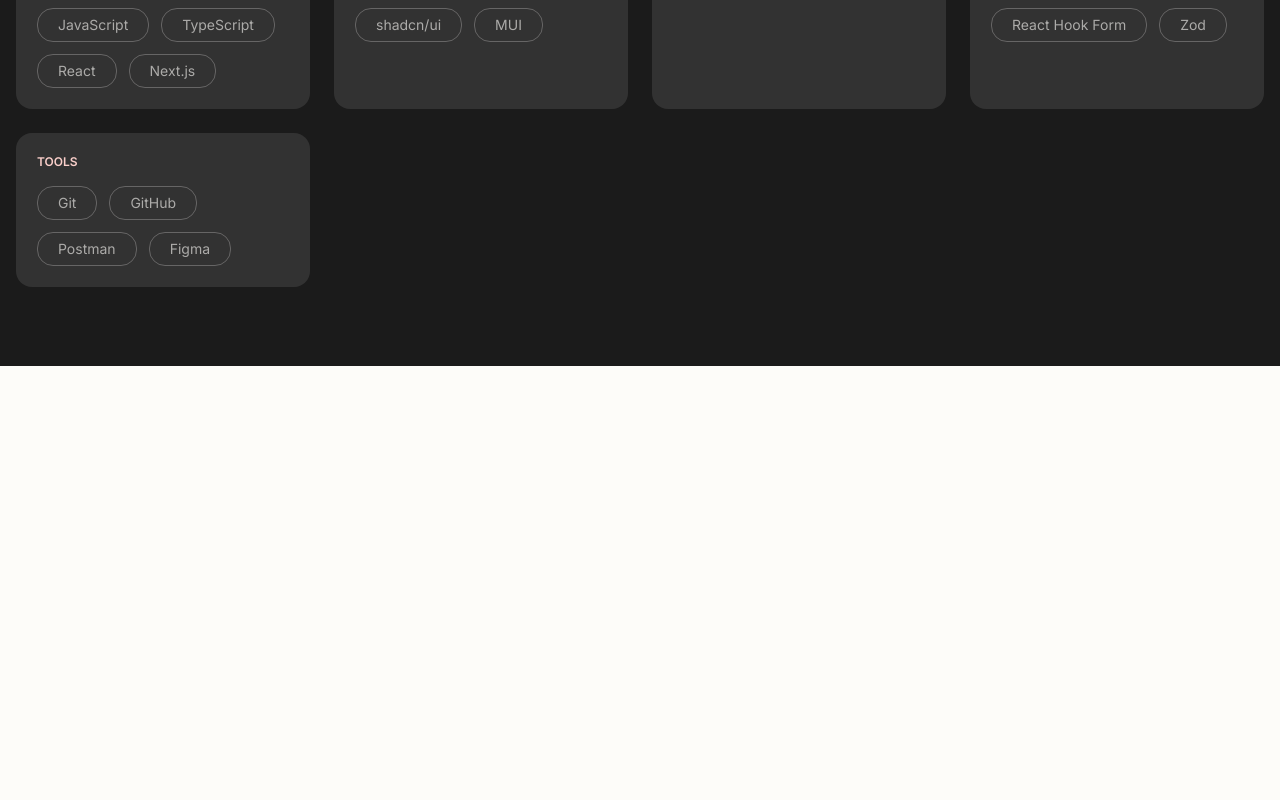
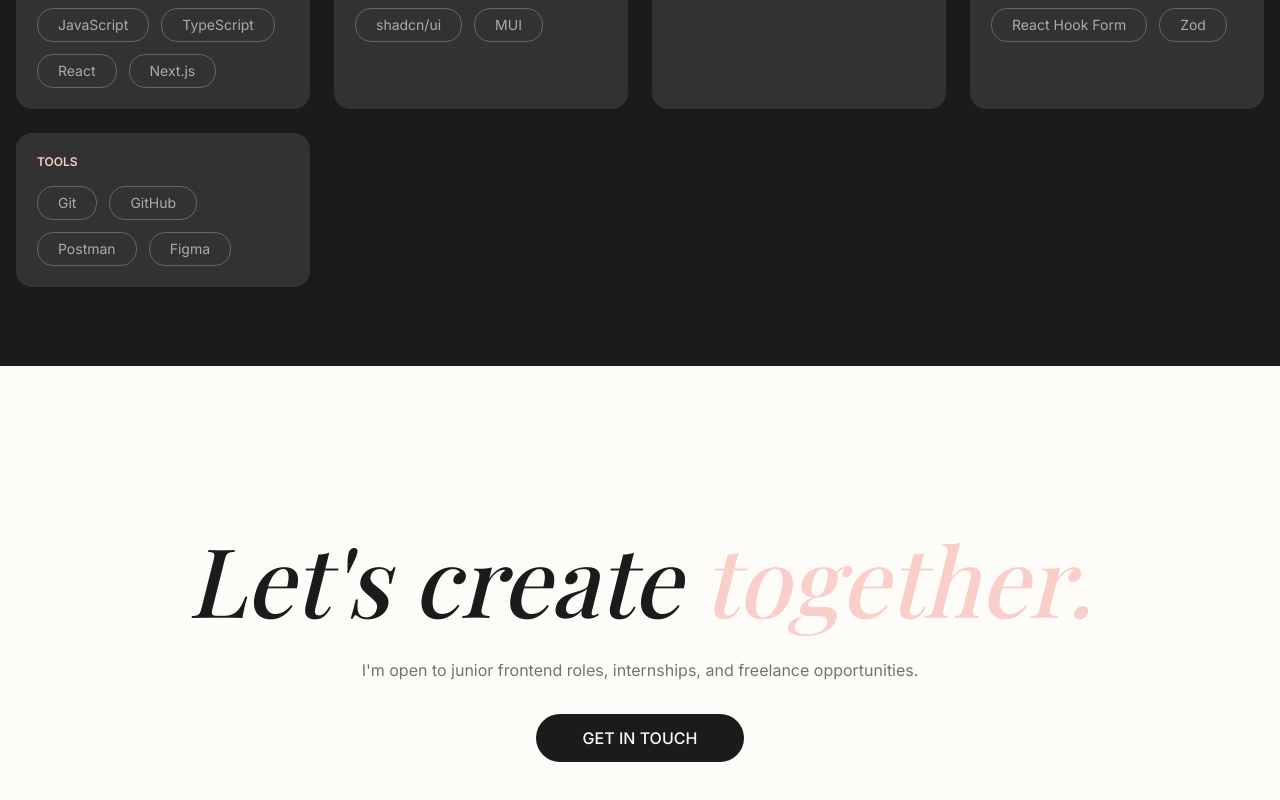
Before and after one commit to Hibaz108/portfolio, a React (Vite) app: page / in a window 1280 px wide. Shown: the part 1814-2614 px from the top of the page. Before the commit the page ends 2180 px from the top, so only its background shows below. Built offline with nearby package versions, Linux system fonts and the light colour scheme; a web font is replaced by a local one.

Commit message:
add contact section

```diff
--- a/src/App.tsx
+++ b/src/App.tsx
@@ -2,6 +2,7 @@ import Header from "./components/layout/Header";
 import HeroSection from "./components/sections/HeroSection";
 import ProjectsSection from "./components/sections/projects/ProjectsSection";
 import SkillsSection from "./components/sections/SkillsSection";
+import ContactSection from "./components/sections/ContactSection";
 
 function App() {
   return (
@@ -10,6 +11,7 @@ function App() {
       <HeroSection />
       <ProjectsSection />
       <SkillsSection />
+      <ContactSection />
     </div>
   );
 }
--- /dev/null
+++ b/src/components/sections/ContactSection.tsx
@@ -0,0 +1,27 @@
+const ContactSection = () => {
+  return (
+    <section
+      id="contact"
+      className="container min-h-[70svh] flex flex-col items-center justify-center gap-8"
+    >
+      <h2 className="italic font-heading font-medium text-foreground text-4xl md:text-6xl lg:text-8xl">
+        Let's create <span className="text-accent">together.</span>
+      </h2>
+
+      <p className="text-center text-muted">
+        I'm open to junior frontend roles, internships, and freelance
+        opportunities.
+      </p>
+
+      <a
+        href="mailto:hibbaa108@gmail.com"
+        className="h-12 w-52 flex items-center justify-center bg-foreground rounded-4xl uppercase
+         text-background font-medium hover:bg-accent hover:text-foreground transition-colors duration-500"
+      >
+        Get in touch
+      </a>
+    </section>
+  );
+};
+
+export default ContactSection;
--- a/src/components/sections/HeroSection.tsx
+++ b/src/components/sections/HeroSection.tsx
@@ -20,7 +20,7 @@ const HeroSection = () => {
         <a
           href="#contact"
           className="h-12 w-48 flex items-center justify-center bg-foreground text-background
-        font-medium rounded-4xl cursor-pointer"
+        font-medium rounded-4xl hover:bg-accent hover:text-foreground transition-colors duration-500"
         >
           Get in touch
         </a>
@@ -28,7 +28,7 @@ const HeroSection = () => {
         <a
           href="/"
           className="h-12 w-48 flex items-center justify-center text-foreground font-medium border
-           border-foreground/15 rounded-4xl cursor-pointer"
+           border-foreground/15 rounded-4xl hover:border-foreground transition-colors duration-500"
         >
           Download cv
         </a>
--- a/src/components/sections/projects/ProjectCard.tsx
+++ b/src/components/sections/projects/ProjectCard.tsx
@@ -36,7 +36,7 @@ const ProjectCard = ({ project }: ProjectsProps) => {
             target="_blank"
             rel="noopener noreferrer"
             className="w-full py-3 flex items-center justify-center gap-2 rounded-4xl
-             bg-foreground text-background font-medium cursor-pointer
+             bg-foreground text-background font-medium
              hover:bg-accent hover:text-foreground transition-colors duration-500"
           >
             <SquareArrowOutUpRight size={15} aria-hidden="true" /> Live Demo
@@ -46,7 +46,7 @@ const ProjectCard = ({ project }: ProjectsProps) => {
             target="_blank"
             rel="noopener noreferrer"
             className="w-full py-3 flex items-center justify-center gap-2 rounded-4xl border
-            border-foreground/20 text-foreground/70 font-medium cursor-pointer
+            border-foreground/20 text-foreground/70 font-medium
              hover:border-foreground transition-colors duration-500"
           >
             <SiGithub size={16} color="default" aria-hidden="true" /> Source
```
